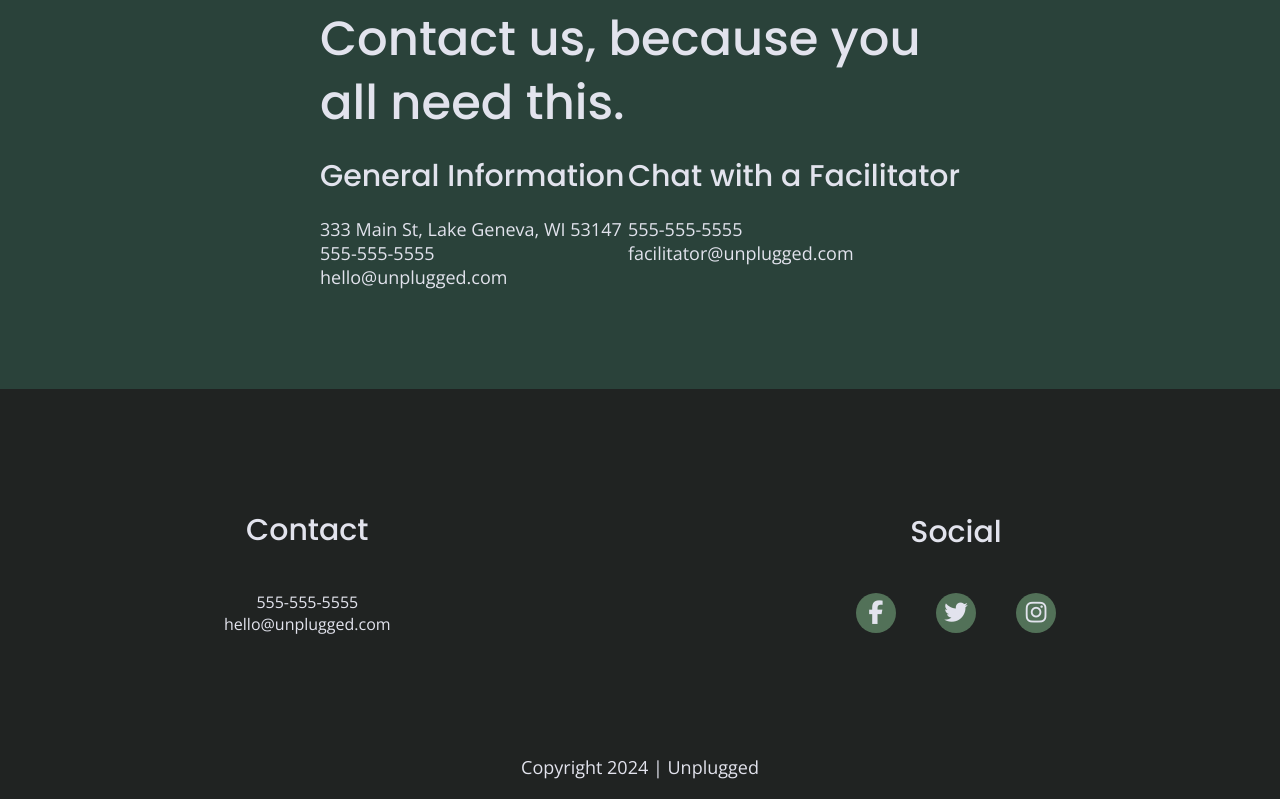
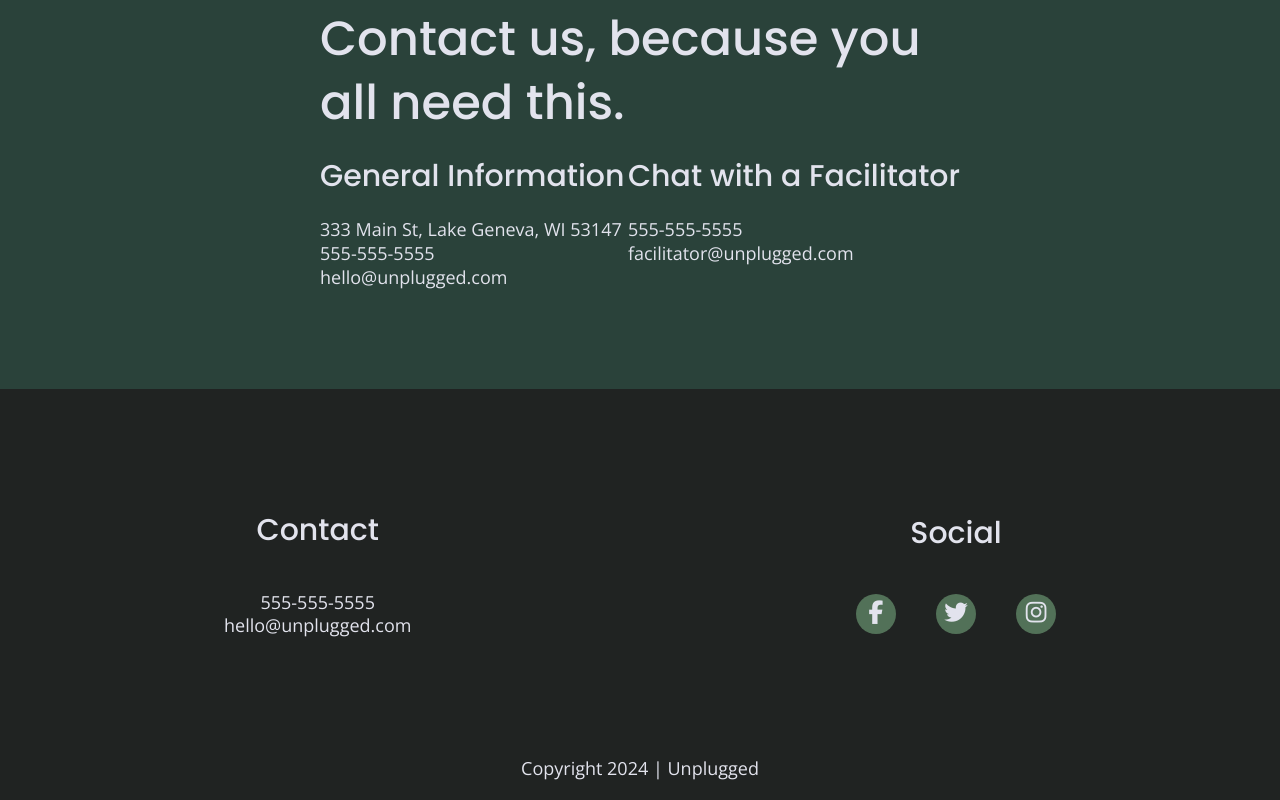
Before and after one commit to kayharr/unplugged, a website: page about/index.html in a window 1280 px wide. Shown: the part 1543-2343 px from the top of the page. Drawn offline with nearby package versions, Linux system fonts and the light colour scheme; files that its build step writes are made by us from their sources; files whose address does not match are found by name.

Commit message:
finishing touches

```diff
--- a/about/index.html
+++ b/about/index.html
@@ -47,44 +47,40 @@
   <main>
 
     <section class="mission-area">
-
       <div class="content-wrapper">
-
         <h2>Our Mission - we want to make you the team you always wanted to be.</h2>
-
         <div class="mission-content">
-
-        <p>Lorem ipsum dolor sit amet, consectetur adipiscing elit, sed do eiusmod tempor incididunt ut labore et dolore magna aliqua. Libero id faucibus nisl tincidunt eget nullam. Quam id leo in vitae turpis. Sagittis eu volutpat odio facilisis mauris sit. Lectus nulla at volutpat diam ut venenatis tellus. Ut porttitor leo a diam sollicitudin tempor id eu. Ac turpis egestas maecenas pharetra convallis posuere morbi leo. Vulputate sapien nec sagittis aliquam malesuada bibendum arcu vitae. Ultrices gravida dictum fusce ut. Magna fringilla urna porttitor rhoncus dolor purus.
+          <p>Lorem ipsum dolor sit amet, consectetur adipiscing elit, sed do eiusmod tempor incididunt ut labore et dolore
+            magna aliqua. Libero id faucibus nisl tincidunt eget nullam. Quam id leo in vitae turpis. Sagittis eu volutpat
+            odio facilisis mauris sit. Lectus nulla at volutpat diam ut venenatis tellus. Ut porttitor leo a diam
+            sollicitudin tempor id eu. Ac turpis egestas maecenas pharetra convallis posuere morbi leo. Vulputate sapien nec
+            sagittis aliquam malesuada bibendum arcu vitae. Ultrices gravida dictum fusce ut. Magna fringilla urna porttitor
+            rhoncus dolor purus.
           </p>
-
           <p>
-        Orci dapibus ultrices in iaculis nunc sed augue lacus viverra. At lectus urna duis convallis convallis tellus. Turpis egestas sed tempus urna et pharetra pharetra massa. Dui faucibus in ornare quam viverra orci. Fermentum et sollicitudin ac orci phasellus egestas tellus rutrum tellus. Nibh nisl condimentum id venenatis. Dolor magna eget est lorem ipsum dolor sit amet. Quam id leo in vitae turpis.</p>
-
+            Orci dapibus ultrices in iaculis nunc sed augue lacus viverra. At lectus urna duis convallis convallis tellus.
+            Turpis egestas sed tempus urna et pharetra pharetra massa. Dui faucibus in ornare quam viverra orci. Fermentum
+            et sollicitudin ac orci phasellus egestas tellus rutrum tellus. Nibh nisl condimentum id venenatis. Dolor magna
+            eget est lorem ipsum dolor sit amet. Quam id leo in vitae turpis.</p>
         </div> <!--MISSION-CONTENT ENDS-->
-
       </div>
-
     </section> <!--MISSION-AREA ENDS-->
 
     <section class="map">
-
       <figure>
-
-      <iframe src="https://www.google.com/maps/embed?pb=!1m18!1m12!1m3!1d2936.9019252723406!2d-88.42026109999999!3d42.599824299999995!2m3!1f0!2f0!3f0!3m2!1i1024!2i768!4f13.1!3m3!1m2!1s0x88058beaba2a015f%3A0x4b28e3671bb3e0e9!2s333%20Main%20St%2C%20Lake%20Geneva%2C%20WI%2053147!5e0!3m2!1sen!2sus!4v1711923066795!5m2!1sen!2sus" width="600" height="450" style="border:0;" allowfullscreen="" loading="lazy" referrerpolicy="no-referrer-when-downgrade"></iframe>
+        <iframe
+          src="https://www.google.com/maps/embed?pb=!1m18!1m12!1m3!1d2936.9019252723406!2d-88.42026109999999!3d42.599824299999995!2m3!1f0!2f0!3f0!3m2!1i1024!2i768!4f13.1!3m3!1m2!1s0x88058beaba2a015f%3A0x4b28e3671bb3e0e9!2s333%20Main%20St%2C%20Lake%20Geneva%2C%20WI%2053147!5e0!3m2!1sen!2sus!4v1711923066795!5m2!1sen!2sus"
+          width="600" height="450" style="border:0;" allowfullscreen="" loading="lazy"
+          referrerpolicy="no-referrer-when-downgrade"></iframe>
       </figure>
-
     </section>
 
     <section class="contact-section">
-
       <div class="content-wrapper">
-
         <h2>Contact us, because you all need this.</h2>
-
         <div class="contact-content">
           <div>
             <h4>General Information</h4>
-
             <address>
               <p>333 Main St, Lake Geneva, WI 53147<br>
                 555-555-5555<br>
@@ -92,10 +88,8 @@
               </p>
             </address>
           </div>
-
           <div>
             <h4>Chat with a Facilitator</h4>
-
             <address>
               <p>555-555-5555<br>
                 facilitator@unplugged.com
@@ -103,66 +97,49 @@
             </address>
           </div>
         </div>
-
       </div>
-
     </section>
-
     </main>
 
     <footer>
 
       <div class="content-wrapper">
-
         <div class="footer-content">
-
           <div class="contact">
-
             <h4>Contact</h4>
-
-        <address>555-555-5555</address>
-        <address>hello@unplugged.com</address>
-
+            <address>
+              <p>555-555-5555<br>
+                hello@unplugged.com
+              </p>
+            </address>
           </div>
-
           <div class="social">
-
             <h4>Social</h4>
-
             <div class="social-icons">
               <p>
-            <a href="https://www.facebook.com/Skillcrush/" target="_blank"
-              rel="noopener">
+                <a href="https://www.facebook.com/Skillcrush/" target="_blank" rel="noopener">
                   <i class="fab fa-facebook-f"></i>
                 </a>
               </p>
-
               <p>
-            <a href="https://www.twitter.com/Skillcrush" target="_blank"
-             rel="noopener">
+                <a href="https://www.twitter.com/Skillcrush" target="_blank" rel="noopener">
                   <i class="fab fa-twitter"></i>
                 </a>
               </p>
-
               <p>
-            <a href="https://www.instagram.com/yoursite" target="_blank"
-              rel="noopener">
+                <a href="https://www.instagram.com/yoursite" target="_blank" rel="noopener">
                   <i class="fab fa-instagram"></i>
                 </a>
               </p>
             </div>
-
           </div>
-
-    </div> <!---footer content ends-->
-
         </div>
-
+        <!---footer content ends-->
+      </div>
+      <!-- footer content-wrapper ends -->
       <div class="copyright">
-
         <p>Copyright 2024 | Unplugged</p>
-
-  </div>  <!--footer content wrapper ends-->
+      </div>
 
     </footer>
 
--- a/css/main.css
+++ b/css/main.css
@@ -832,6 +832,7 @@ FAQ PAGE
     font-size: 1.125em;
     line-height: 1;
   }
+
 }
 
 /* ==========================================================================
```
Also changed, not shown: faq/index.html (+13 -15 lines), index.html (+5 -2 lines). Lines whose indentation alone changed are shown as unchanged.
